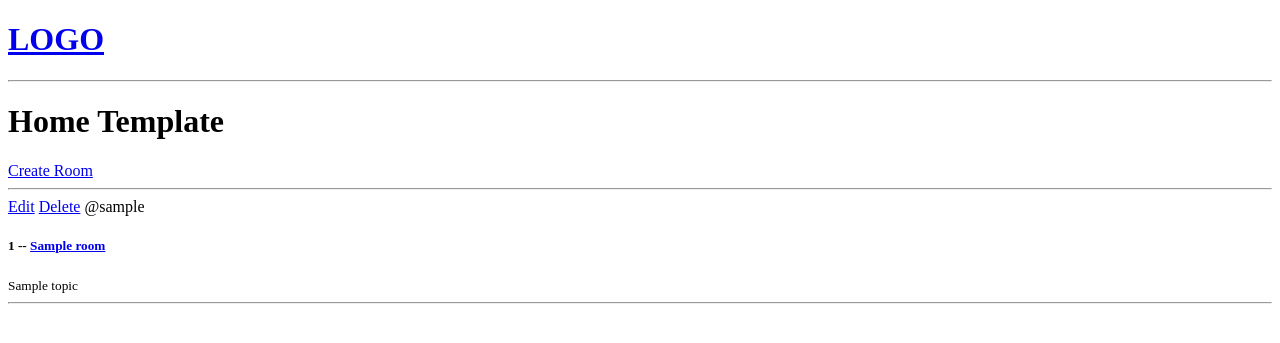
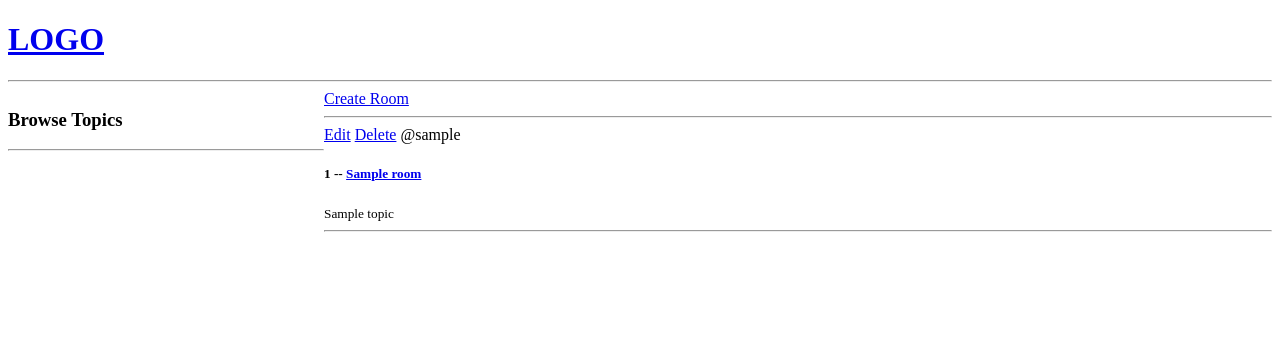
Before and after one commit to JRVinson87/studybud, a Django app: template base/templates/base/home.html in a window 1280 px wide. Shown: the top 343 px of the page. Run offline with Django 4.2, Linux system fonts and the light colour scheme; the template is opened without the code that fills it: most values are stand-ins (such as "Sample title", 1, 10 or a date in 2020).

Commit message:
add basic styling to home

```diff
--- a/base/templates/base/home.html
+++ b/base/templates/base/home.html
@@ -2,8 +2,18 @@
 
 {% block content %}
 
-<h1>Home Template</h1>
+<style>
+    .home-container{
+        display: grid;
+        grid-template-columns: 1fr 3fr;
+    }
+</style>
 
+<div class="home-container">
+    <div>
+        <h3>Browse Topics</h3>
+        <hr>
+    </div>
     <div>
         <a href="{% url 'create-room' %}">Create Room</a>
         <hr>
@@ -21,5 +31,6 @@
             {% endfor %}
         </div>
     </div>
+<div>
 
 {% endblock %}
```
Also changed, not shown: db.sqlite3. Lines whose indentation alone changed are shown as unchanged.
